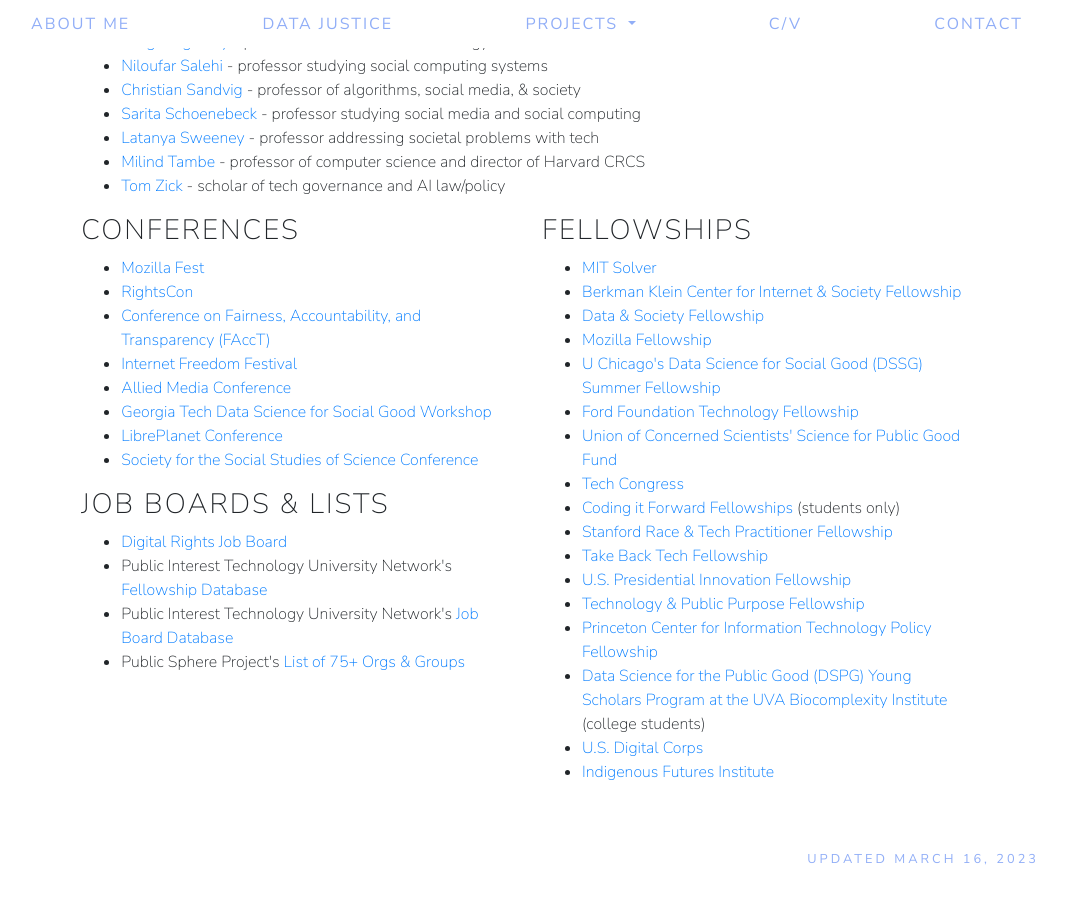
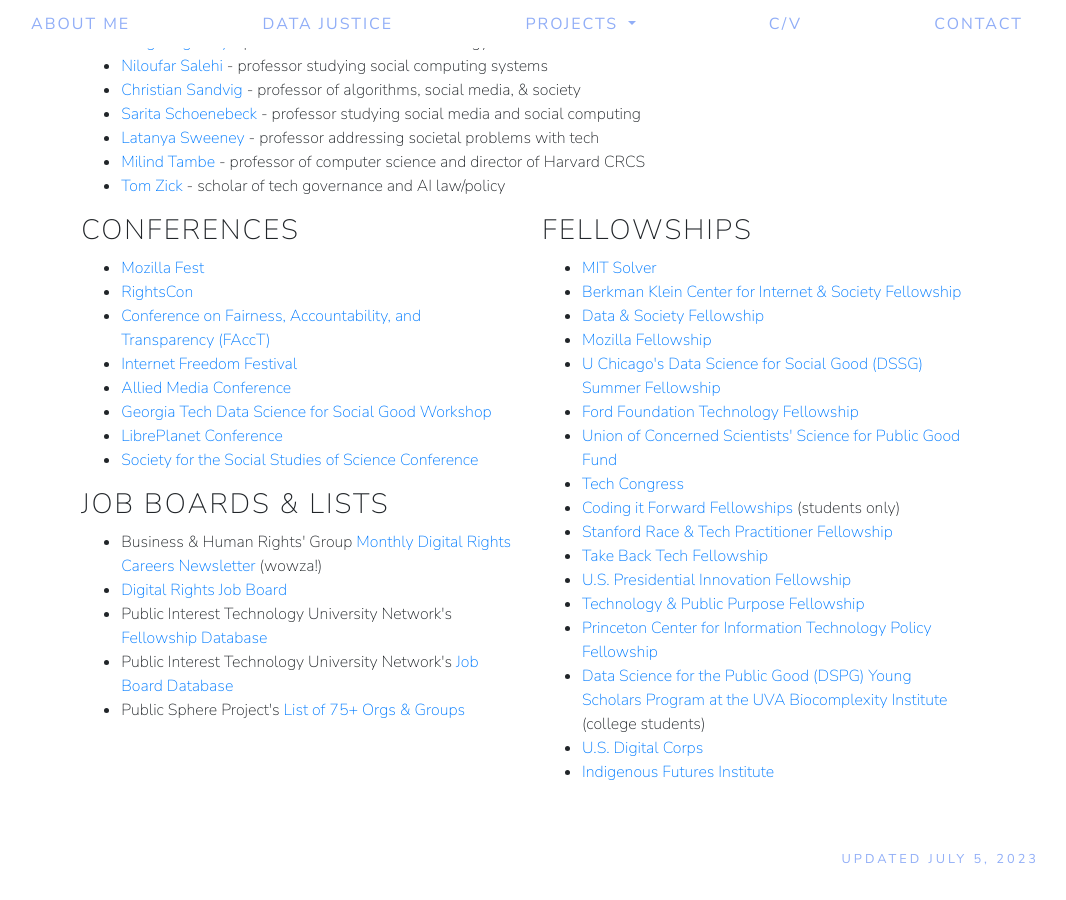
Before and after one commit to smhurwitz/smhurwitz.github.io, a Jekyll site: the page built from datajustice.html, in a window 1280 px wide and 900 px high, scrolled down 1490 px. Shown: the whole window, without its empty margins (113-1179 px from the left). Built offline with Jekyll 4.4.1, drawn with Linux system fonts in a browser that asks for light colours; nearby versions of some CDN libraries.

Commit message:
BHR Newsletter

```diff
--- a/datajustice.html
+++ b/datajustice.html
@@ -136,6 +136,7 @@
 
         <h3>Job Boards & Lists</h3>
         <ul>
+          <li>Business & Human Rights' Group <a href="https://thebhrgroup.substack.com/about" target="_blank">Monthly Digital Rights Careers Newsletter</a> (wowza!)</li>
           <li><a href="https://www.digitalrights.community/job-board" target="_blank">Digital Rights Job Board</a></li>
           <li>Public Interest Technology University Network's <a href="https://pitcases.org/fellowships/" target="_blank">Fellowship Database</a></li>
           <li>Public Interest Technology University Network's <a href="https://pitcases.org/job-boards/" target="_blank">Job Board Database</a></li>
@@ -173,4 +174,4 @@
 
 </main>
 
-<footer>Updated March 16, 2023</footer>
+<footer>Updated July 5, 2023</footer>
```
